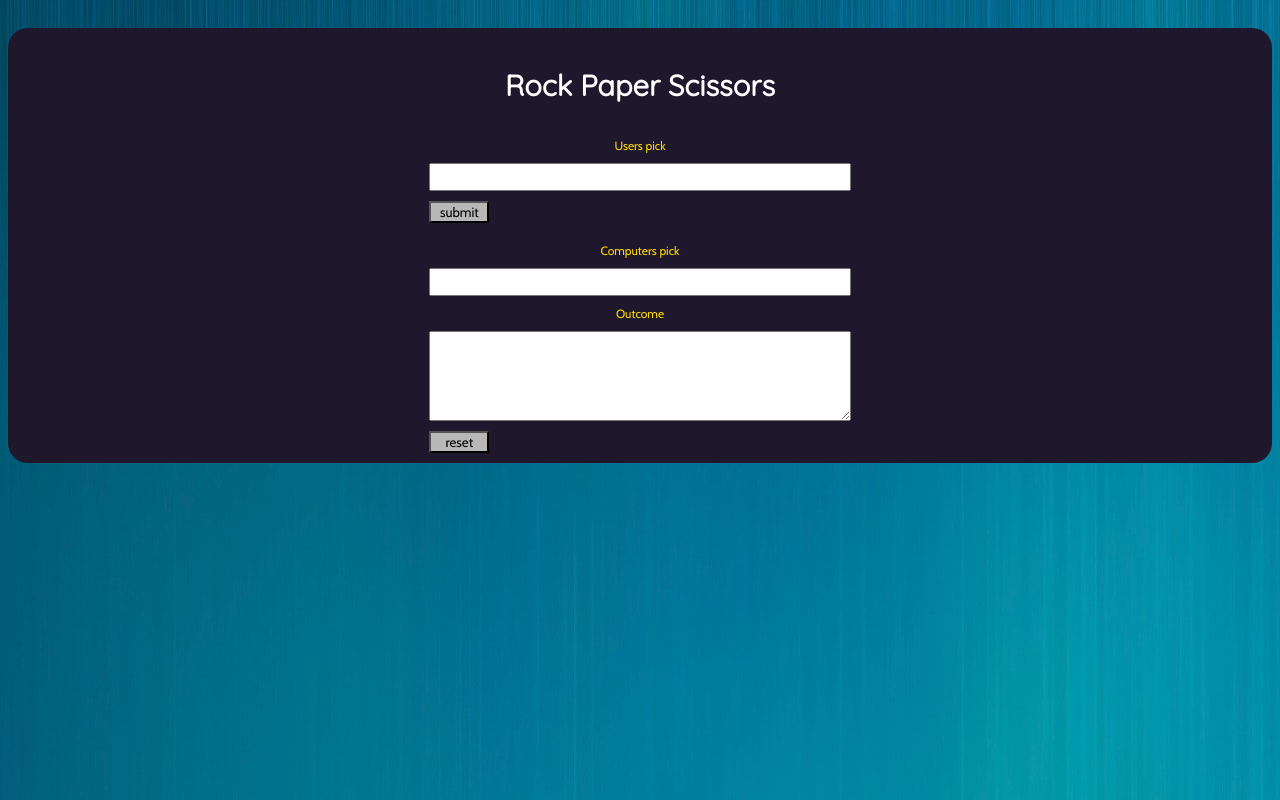
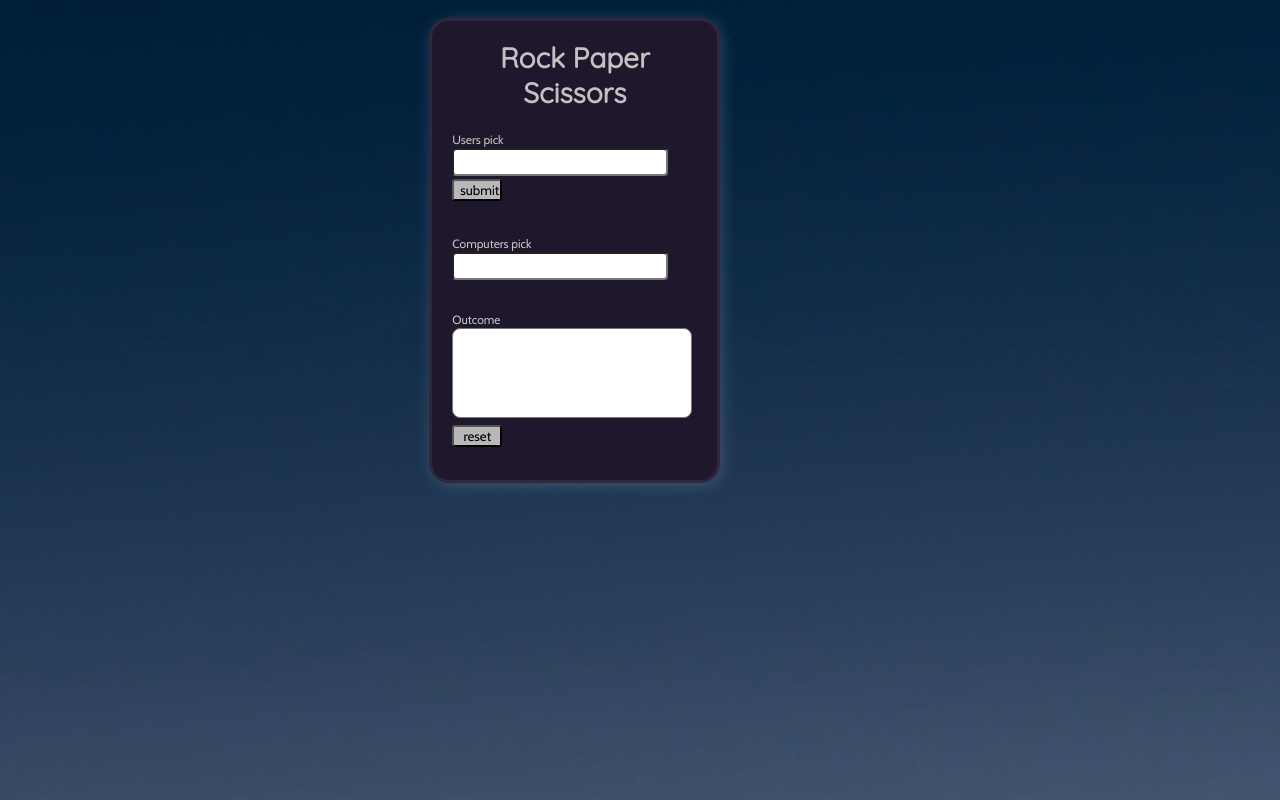
Before and after one commit to chrism-48/Javascript-rock-paper-scissors, a plain HTML site: page index.html in a window 1280 px wide. Drawn offline with Linux system fonts and the light colour scheme.

Commit message:
changed more styles

```diff
--- a/style.css
+++ b/style.css
@@ -11,64 +11,57 @@
 }
 
 body {
-    background-color:rgb(31, 23, 44);
-    background-image:url("images/pexels-mudassir-ali-2680270.jpg");
-    padding-top:20px;
+    /* background-color:rgb(255, 255, 255);   */
+    background-image:url("images/pexels-mudassir-ali-3812773.jpg");
+    padding-top:10px;
+    display:grid;
+    grid-template-columns: repeat( 3, 1fr);
+    justify-content:center;
 
 }
 
-
-
-
 .whole_container {
-    display:grid;
-    grid-template-columns: repeat( 3, 1fr);
-    justify-content: center;
+    grid-column-start:2 ;
+    grid-column-end:2 ;
     background-color:rgb(31, 23, 44);
-    grid-template-rows: auto;
     border-radius: 20px;
-
-
-
-
+    padding-left:20px;
+    padding-right:20px;
+    justify-content:center;
+    width:245px;
+    border-style: solid;
+    border-color:rgba(255, 255, 255, 0.071);
+    border-width:3px;
+    box-shadow: 2px 2px 15px rgba(255, 255, 255, 0.161);
 }
 .container1 {
-    display:grid;
     grid-column-start:2 ;
     grid-column-end:2 ;
     height:70px;
-    padding-bottom:40px;
-
-
-
-
-
+    padding-bottom:20px;
 }
 
 #name {
-    color:white;
+    color:rgb(194, 194, 194);
     font-family:myFont1, Arial, Helvetica, sans-serif;
-    font-size:29px;
+    font-size:28px;
     text-align: center;
-    padding-top:20px;
+    padding-top:0px;
 }
 
-
-
-
 .container2 {
-    display:grid;
-    gap:10px;
+    height:350px;
     grid-column-start:2 ;
     grid-column-end:2 ;
-
 }
 
 .label1 {
-    color:rgb(255, 217, 0);
+    color:rgb(194, 194, 194);
     font-size:12px;
     text-align:center;
     font-family: myFont2, Arial, Helvetica, sans-serif;
+    grid-column-start:2 ;
+    grid-column-end:2 ;
 }
 
 .question {
@@ -76,27 +69,29 @@ body {
     font-family:myfont2, Arial, Helvetica, sans-serif;
     letter-spacing: 1.0px;
     font-size:18px;
+    max-width:240px;
+    margin-bottom:3px;
+    border-radius:4px;
+    background-color: rgb(255, 255, 255);
+    color:rgb(0, 0, 0);
 }
 
 #btn1 {
     margin-bottom:10px;
-    background-color:rgb(184, 184, 184);
-    max-width:60px;
-    color:rgb(0, 0, 0);
     font-family:myfont2, Arial, Helvetica, sans-serif;
+    margin-bottom:33px;
 }
 
 #computers_pick {
-    margin-bottom:0px;
+    margin-bottom:30px;
 }
 
 #btn2 {
     margin-bottom:10px;
-    background-color:rgb(184, 184, 184);
-    max-width:60px;
-    color:rgb(0, 0, 0);
     font-family:myfont2, Arial, Helvetica, sans-serif;
+
 }
+
 #tell_winner {
     margin-top:0px;
     font-size:23px;
@@ -104,12 +99,28 @@ body {
     font-family: myFont2, Arial, Helvetica, sans-serif;
     padding-top:30px;
     color:rgb(0, 0, 0);
+    max-width:240px;
+    margin-bottom:3px;
+    border-radius:8px;
+    background-color: rgb(255, 255, 255);
+    color:rgb(0, 0, 0);
+    resize:none;
 }
+
 #clearAll {
     margin-bottom:10px;
+    font-family:myfont2, Arial, Helvetica, sans-serif;
+}
+
+button {
     background-color:rgb(184, 184, 184);
-    max-width:60px;
-    color:rgb(0, 0, 0);
-    font-family:myfont2, Arial, Helvetica, sans-serif;
+    border-radius:3px;
+    width:50px;
 
 }
+
+button:hover {
+    background-color:rgb(255, 255, 255);
+    color:blue;
+
+}
```
Also changed, not shown: index.html (+1 -0 lines), images/pexels-mudassir-ali-3812773.jpg (added).
